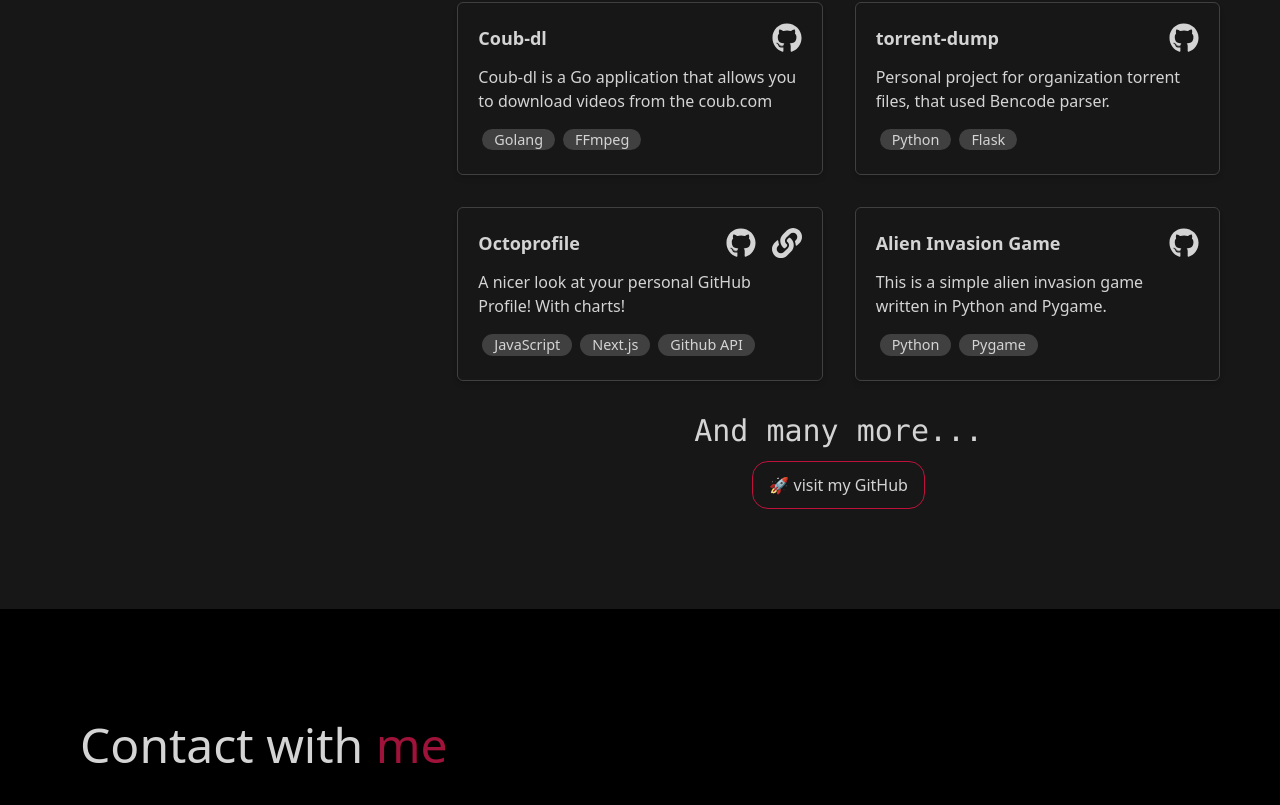
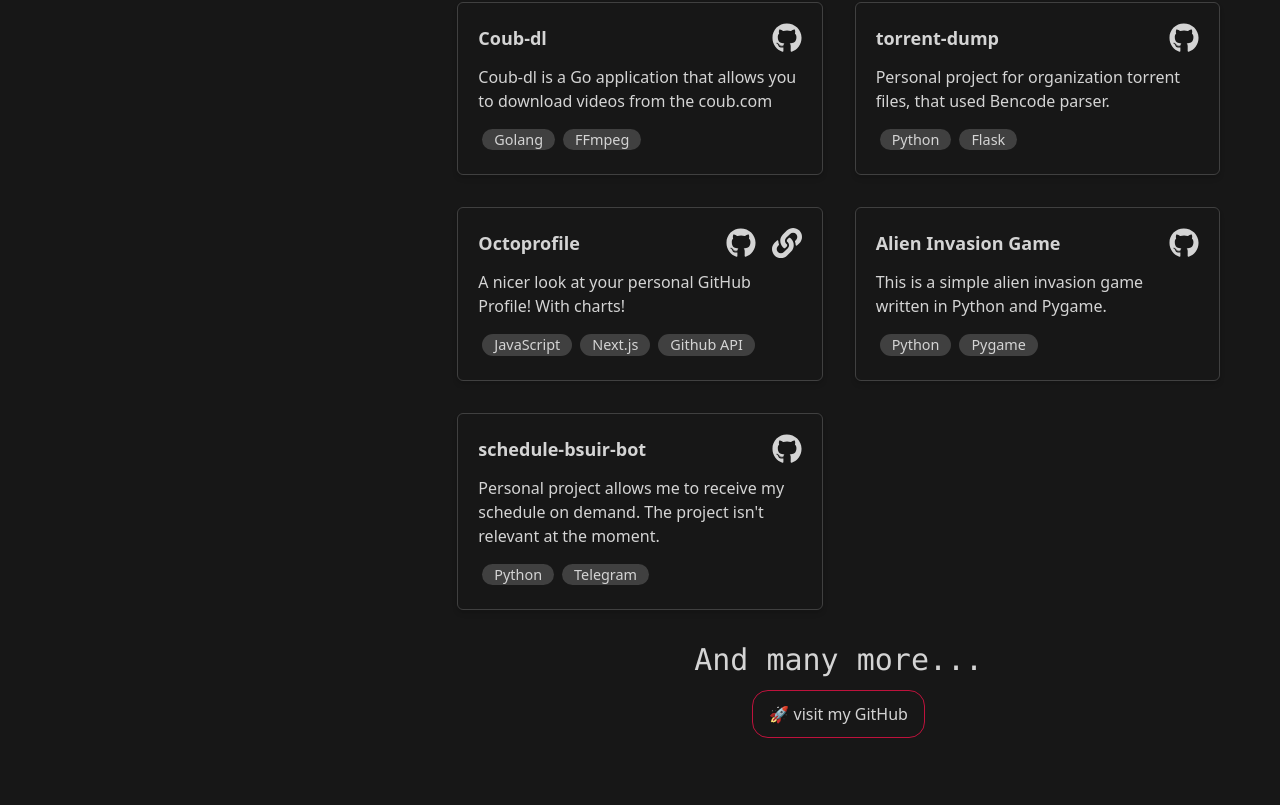
Before and after one commit to IllusionOfControl/personal-page, a Next.js app: page / in a window 1280 px wide. Shown: the part 3536-4341 px from the top of the page. Built offline with nearby package versions, Linux system fonts and the light colour scheme.

Commit message:
added new project

```diff
--- a/src/data/index.js
+++ b/src/data/index.js
@@ -18,7 +18,7 @@
     title: "Personal page",
     stack: ["JavaScript", "Next.js", "JavaScript", "Tailwind"],
     description:
-      "A static website to present me & my projects. My first use of the Next.js framework",
+      "A static website to present me & my projects. My first use of the Next.js framework.",
     links: {
       github: "https://github.com/IllusionOfControl/personal-portfolio",
       demo: "https://illusion-of-control-portfolio.vercel.app/",
@@ -58,7 +58,7 @@
     stack: ["Algorithms", "Data Structures", "Computer Graphics", "Databases"],
     description:
       "The repository contains laboratory and practical work done at the university. " +
-      "Contains a variety of computer science examples",
+      "Contains a variety of computer science examples.",
     links: {
       github: "https://github.com/IllusionOfControl/bsuir-repo",
     },
@@ -123,9 +123,18 @@
     title: "Alien Invasion Game",
     stack: ["Python", "Pygame"],
     description:
-      "This is a simple alien invasion game written in Python and Pygame. ",
+      "This is a simple alien invasion game written in Python and Pygame.",
     links: {
       github: "https://github.com/IllusionOfControl/alien-invasion-game.git",
+    },
+  },
+  {
+    title: "schedule-bsuir-bot",
+    stack: ["Python", "Telegram"],
+    description:
+      "Personal project allows me to receive my schedule on demand. The project isn't relevant at the moment.",
+    links: {
+      github: "https://github.com/IllusionOfControl/schedule-bsuir-bot",
     },
   },
 ];
```
